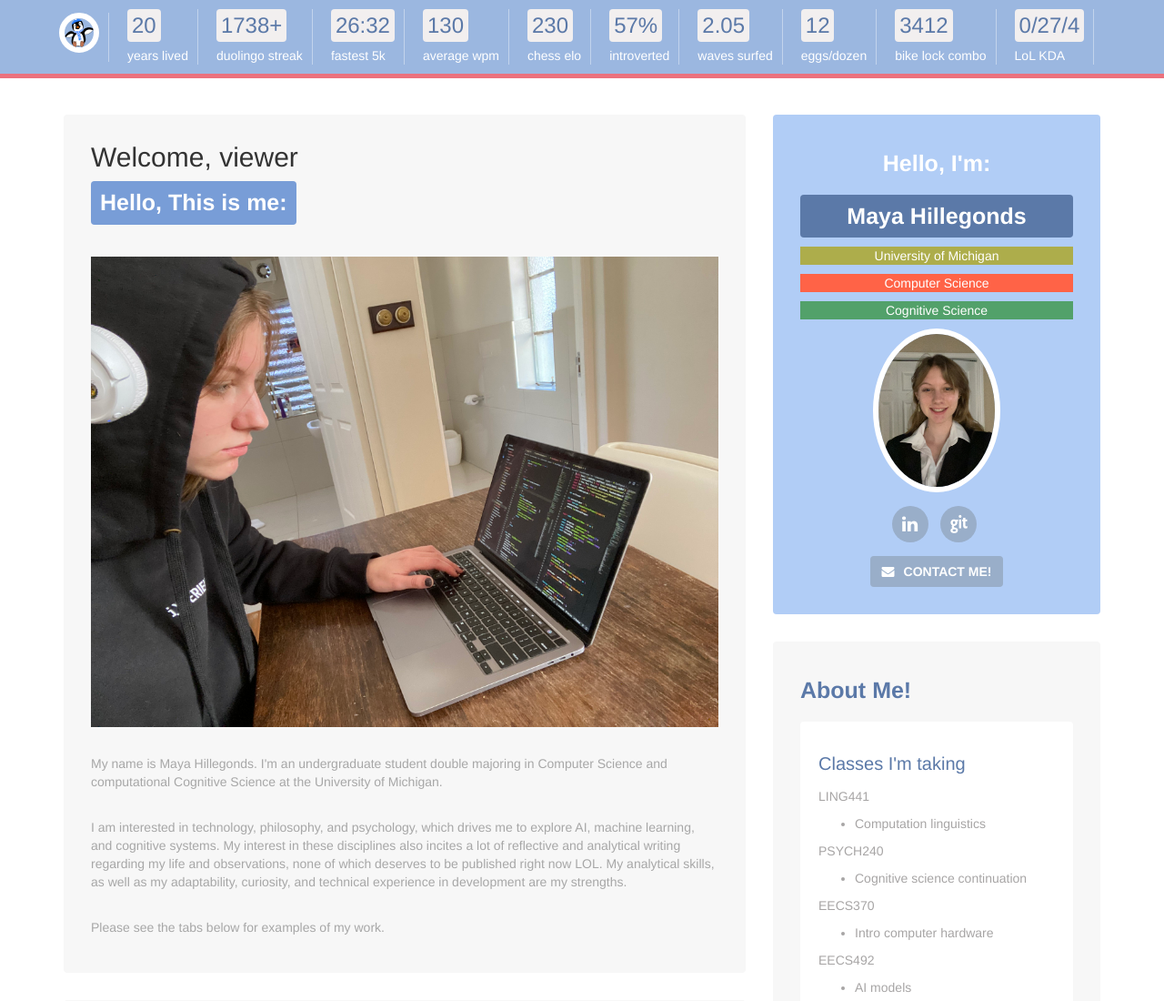
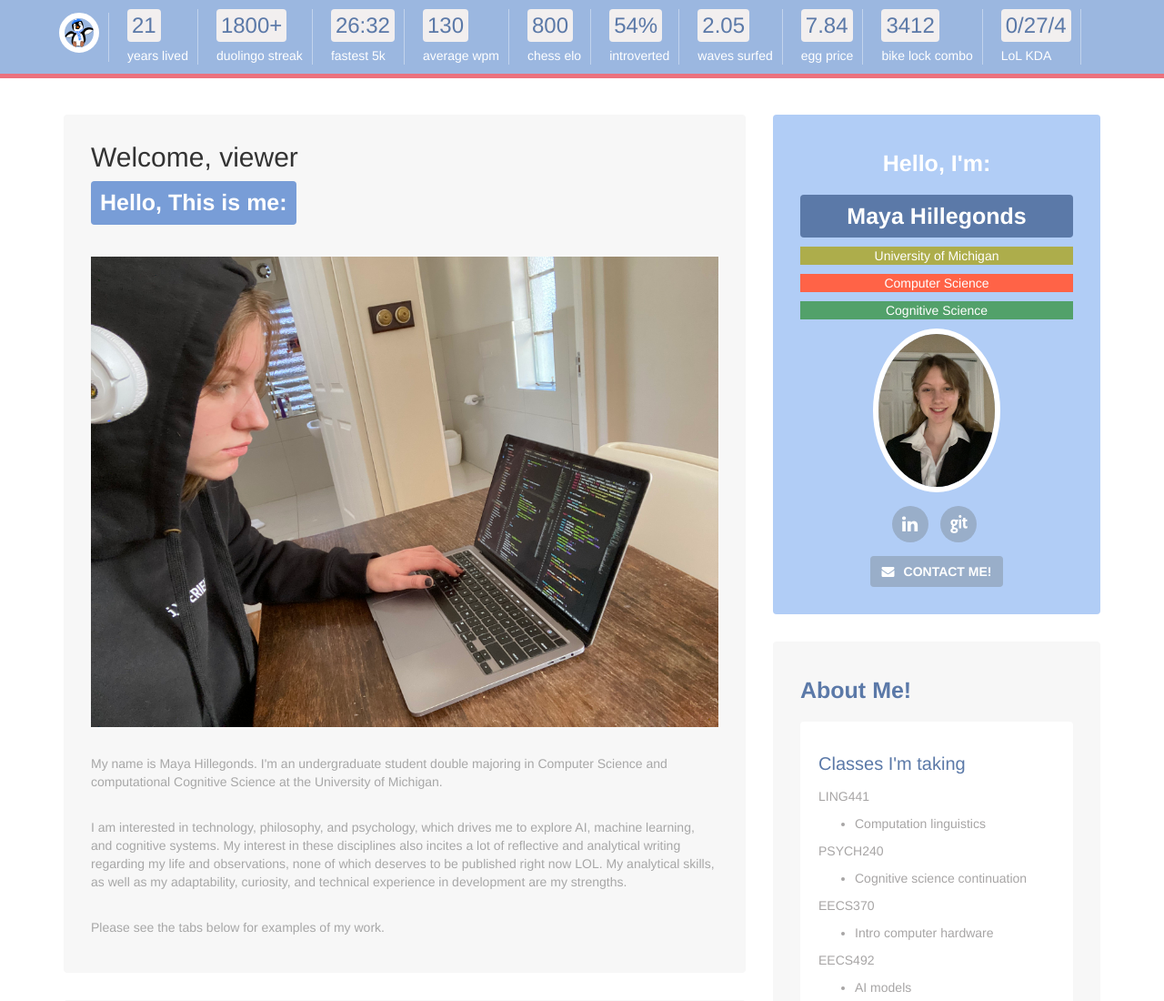
Before and after one commit to himayaa/himayaa.github.io, a plain HTML site: page index.html in a window 1280 px wide. Shown: the top 1100 px of the page at 91% size. Drawn offline with nearby package versions, Linux system fonts and the light colour scheme; a script that the page names is missing.

Commit message:
Update index.html

```diff
--- a/index.html
+++ b/index.html
@@ -61,11 +61,11 @@
 					</div>
 
 					<div class="backers">
-						<h3>20</h3>
+						<h3>21</h3>
 						<span>years lived</span>
 					</div>
 					<div class="funded">
-						<h3>1738+</h3>
+						<h3>1800+</h3>
 						<span>duolingo streak</span>
 					</div>
 					<div class="time-left">
@@ -77,11 +77,11 @@
 						<span>average wpm</span>
 					</div>
 					<div class="backers">
-						<h3>230</h3>
+						<h3>800</h3>
 						<span>chess elo</span>
 					</div>
 					<div class="backers">
-						<h3>57%</h3>
+						<h3>54%</h3>
 						<span>introverted</span>
 					</div>
 					<div class="backers">
@@ -89,8 +89,8 @@
 						<span>waves surfed</span>
 					</div>
 					<div class="backers">
-						<h3>12</h3>
-						<span>eggs/dozen</span>
+						<h3>7.84</h3>
+						<span>egg price</span>
 					</div>
 					<div class="backers">
 						<h3>3412</h3>
```
